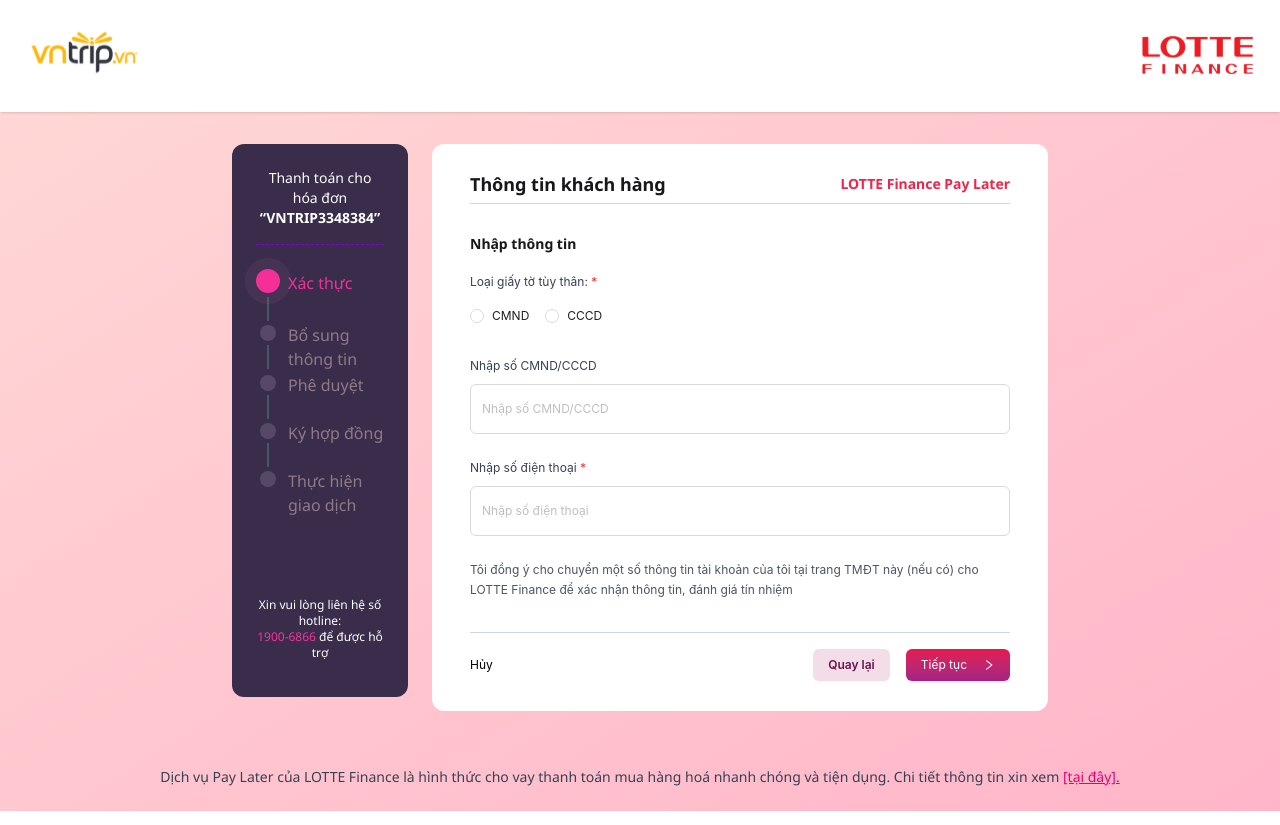
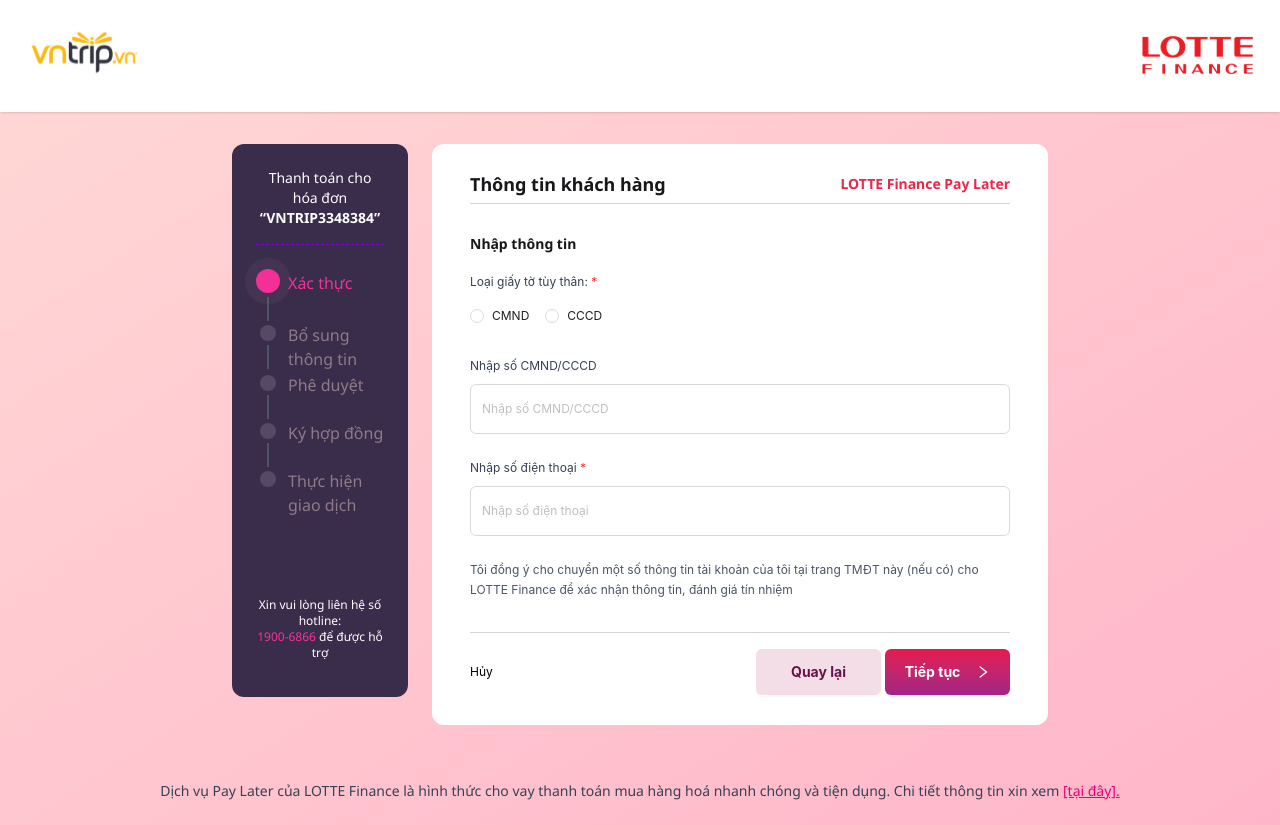
Before and after one commit to tieptv/ant-react-js-template, a React (Vite) app: page /onboarding/generalInfo in a window 1280 px wide. Built offline with nearby package versions, Linux system fonts and the light colour scheme.

Commit message:
Update form enter password

```diff
--- a/src/components/base/CustomButton.jsx
+++ b/src/components/base/CustomButton.jsx
@@ -13,7 +13,7 @@
       <Button
         onClick={onClick}
         type="default"
-        className={`!bg-[#F3DDE7] !text-[#6A124D] !font-semibold !border-none px-6 py-2 rounded-md hover:opacity-90 ${className}`}
+        className={`!bg-[#F3DDE7] !text-[#6A124D] !font-bold !border-none px-6 py-2 rounded-md hover:opacity-90 ${className}`}
       >
         {title}
       </Button>
@@ -23,7 +23,7 @@
     <Button
       onClick={onClick}
       type="primary"
-      className="!bg-gradient-to-b !from-[#E5194C] !to-[#A32385] !text-white !border-none font-semibold px-6 py-2 rounded-md hover:opacity-90 h-[46px]"
+      className={`!bg-gradient-to-b !from-[#E5194C] !to-[#A32385] !text-white !border-none !font-bold px-6 py-2 rounded-md hover:opacity-90 h-[46px] ${className}`}
     >
       {title}
       {type === BUTTON_TYPE.next && <RightOutlined className="ml-2" />}
--- a/src/pages/Onboard/CustomerVerify/EnterPassword.jsx
+++ b/src/pages/Onboard/CustomerVerify/EnterPassword.jsx
@@ -1,10 +1,14 @@
 import CustomInput from "@/components/base/CustomInput";
 import GeneralInfo from "@/components/customer-verify/GeneralInfo";
+import Router from "@/routes/Router";
+import { userOnboardingStore } from "@/stores/OnboardingStore";
 import { Form, Typography } from "antd";
+import { Link as RouterLink } from "react-router-dom";
 
 const { Link } = Typography;
 
 export default function EnterPassword() {
+  const setVerify = userOnboardingStore((state) => state.setVerify)
   return (
     <>
       <GeneralInfo />
@@ -19,8 +23,8 @@
           <CustomInput placeholder="Nhập mật khẩu" />
         </Form.Item>
       </Form>
-      <Link href="#" target="_blank">
-        Quên mật khẩu
+      <Link onClick={() => setVerify("currentStep", Router.FORGOT_PASSWORD)}>
+        <RouterLink to={`/${Router.ONBOARDING}/${Router.FORGOT_PASSWORD}`}>Quên mật khẩu</RouterLink>
       </Link>
     </>
   );
--- a/src/pages/Onboard/CustomerVerify/Index.jsx
+++ b/src/pages/Onboard/CustomerVerify/Index.jsx
@@ -17,7 +17,6 @@
 ]);
 
 export function CustomerVerifyIndex() {
-  const [currentStep, setCurrentStep] = useState(0);
   const navigate = useNavigate();
   const verifyData = userOnboardingStore((state) => state.data.verify)
   const setVerify = userOnboardingStore((state) => state.setVerify)
@@ -49,9 +48,10 @@
             title="Quay lại"
             type={BUTTON_TYPE.back}
             onClick={backStep}
-            className="!mr-4"
+            className="!mr-1 !h-[46px] min-w-[125px] !text-[14px]"
           />
           <CustomButton
+          className={'!h-[46px] min-w-[125px] !text-[14px]'}
             title="Tiếp tục"
             type={BUTTON_TYPE.next}
             onClick={nextStep}
```
Also changed, not shown: src/routes/AppRoutes.jsx (+16 -4 lines).
